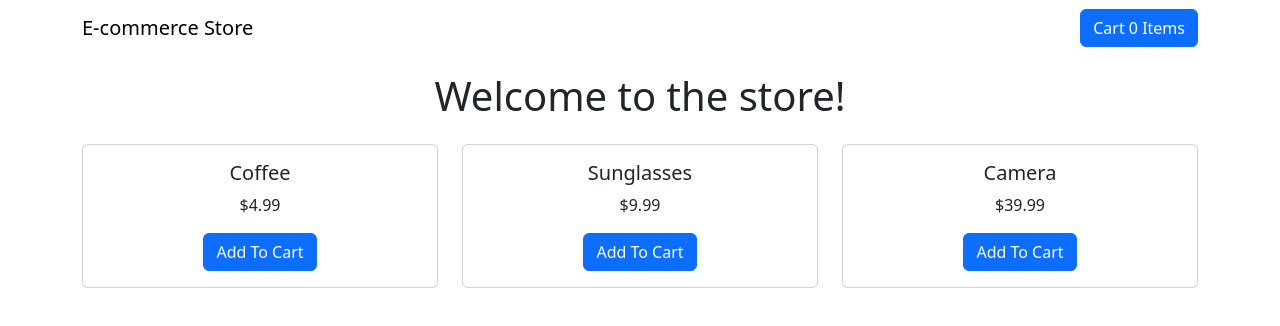
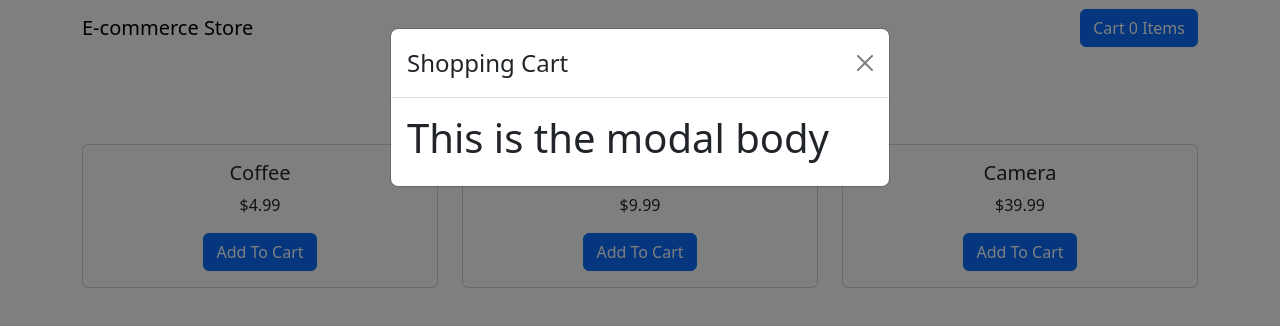
Before and after one commit to webQbe/react-stripe_shopping_cart, a React (Vite) app: page / in a window 1280 px wide. Both pictures are taken after a click on the button "Cart 0 Items". Shown: the top 326 px of the page. Built offline with nearby package versions, Linux system fonts and the light colour scheme.

Commit message:
Added shopping cart modal to Navbar using React Bootstrap <Modal>

```diff
--- a/src/components/Navbar.jsx
+++ b/src/components/Navbar.jsx
@@ -2,10 +2,17 @@
          Container,
          Navbar,
          Modal } from "react-bootstrap" // Import Bootstrap-styled components
+import { useState } from "react"
 
 const NavBar = () => {
 
+    /* Control whether modal is shown */
+    const [ show, setShow ] = useState(false) // determine visibility of modal
+    const handleClose = () => setShow(false)  // closes modal
+    const handleShow = () => setShow(true)    // opens modal
+
   return (
+    <>
         <Navbar className="sm"> {/* Render responsive navigation bar */}
 
             <Navbar.Brand       // Display brand name/logo
@@ -19,10 +26,27 @@
             <Navbar.Collapse    // Contains items that should collapse/expand based on screen size
                 className="justify-content-end" // align content to the right
             >
-            <Button>Cart 0 Items</Button>
+                {/* Button to Show Modal */}
+                <Button onClick={ handleShow }> Cart 0 Items </Button>
             </Navbar.Collapse>
 
         </Navbar>
+
+        <Modal
+            show={show} // controls visibility based on current state
+            onHide={ handleClose } // let modal close when user click outside it or press Esc
+        >
+            {/* Modal contains title & body */}
+            <Modal.Header closeButton>
+                <Modal.Title>Shopping Cart</Modal.Title>
+            </Modal.Header>
+
+            <Modal.Body>
+                <h1>This is the modal body</h1> {/* placeholder text */}
+            </Modal.Body>
+
+        </Modal>
+    </>
   )
 }
 
```
Lines whose indentation alone changed are shown as unchanged.
